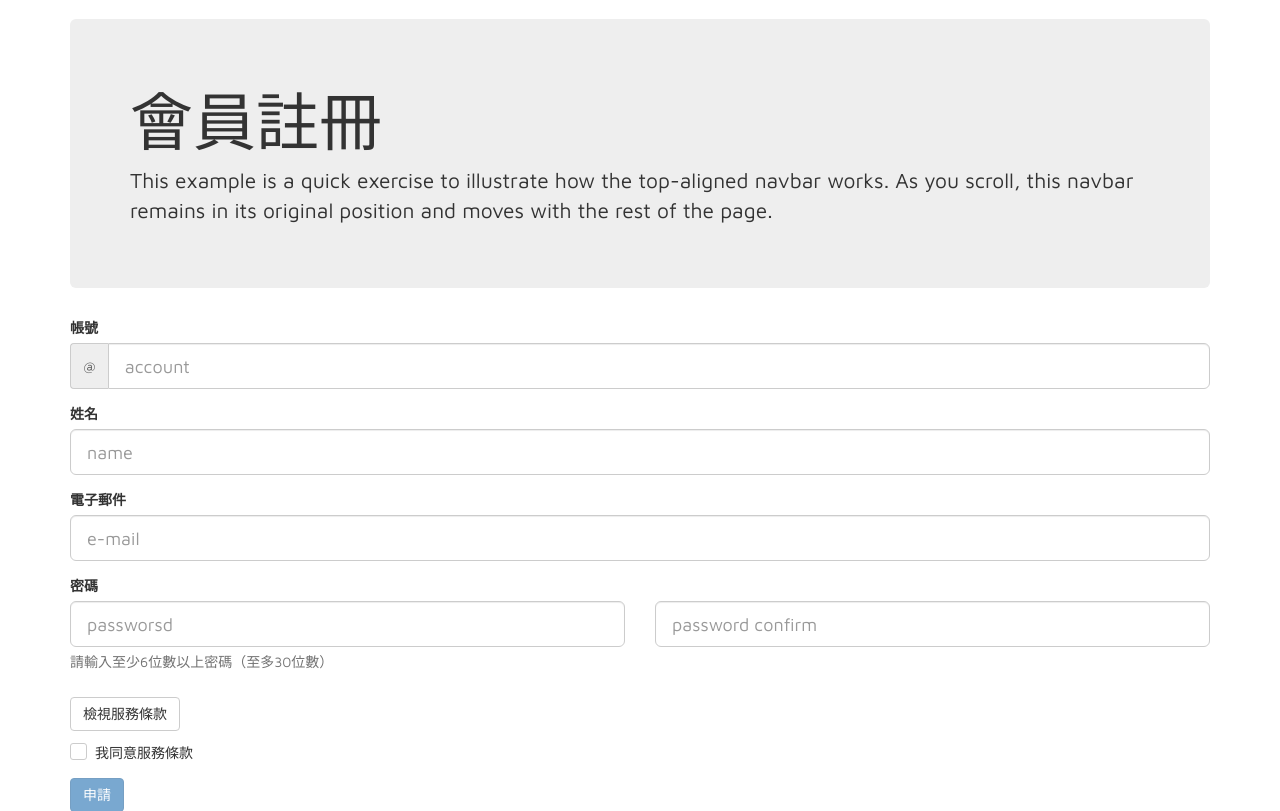
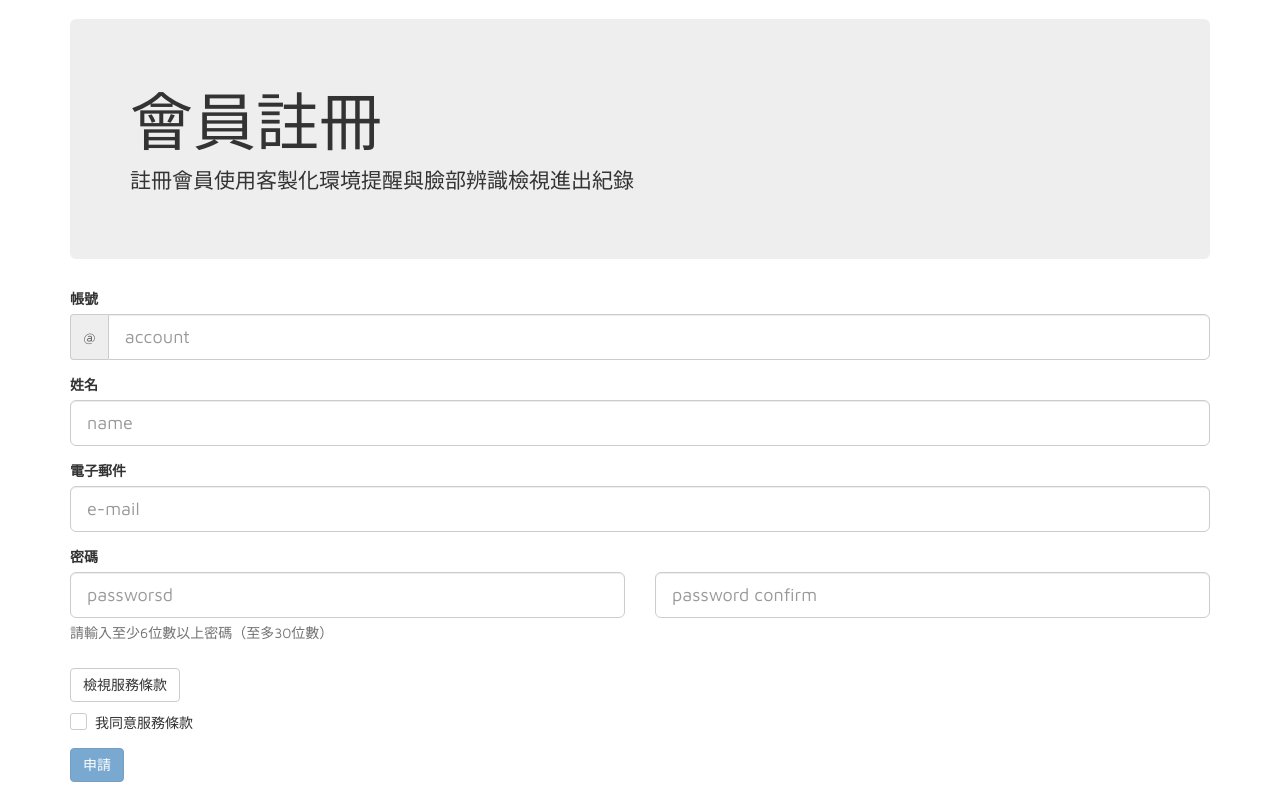
Before and after one commit to jason40418/iot_project, a Flask app: template templates/app/member/register.html in a window 1280 px wide. Shown: the part 51-862 px from the top of the page. Run offline with Flask 2, Linux system fonts and the light colour scheme; the template is opened without the code that fills it, so the values that code supplies are empty; parts of the project's set-up code (start-up, migrations or seed data) failed here and were passed over; some libraries are stand-ins or nearby versions.

Commit message:
[Add] The description about register

```diff
--- a/templates/app/member/register.html
+++ b/templates/app/member/register.html
@@ -4,8 +4,7 @@
   {%  block  content  %}
     <div class="jumbotron">
       <h1>會員註冊</h1>
-      <p class="lead">This example is a quick exercise to illustrate how the top-aligned navbar works. As you
-        scroll, this navbar remains in its original position and moves with the rest of the page.</p>
+      <p class="lead">註冊會員使用客製化環境提醒與臉部辨識檢視進出紀錄</p>
     </div>
     <form id="form" data-toggle="validator" role="form">
       <div class="form-group" has-feedback>
@@ -158,6 +157,7 @@
               }
           }, 0);
         });
+      });
     })()
   </script>
   {%  endblock  %}
```
Lines whose indentation alone changed are shown as unchanged.
